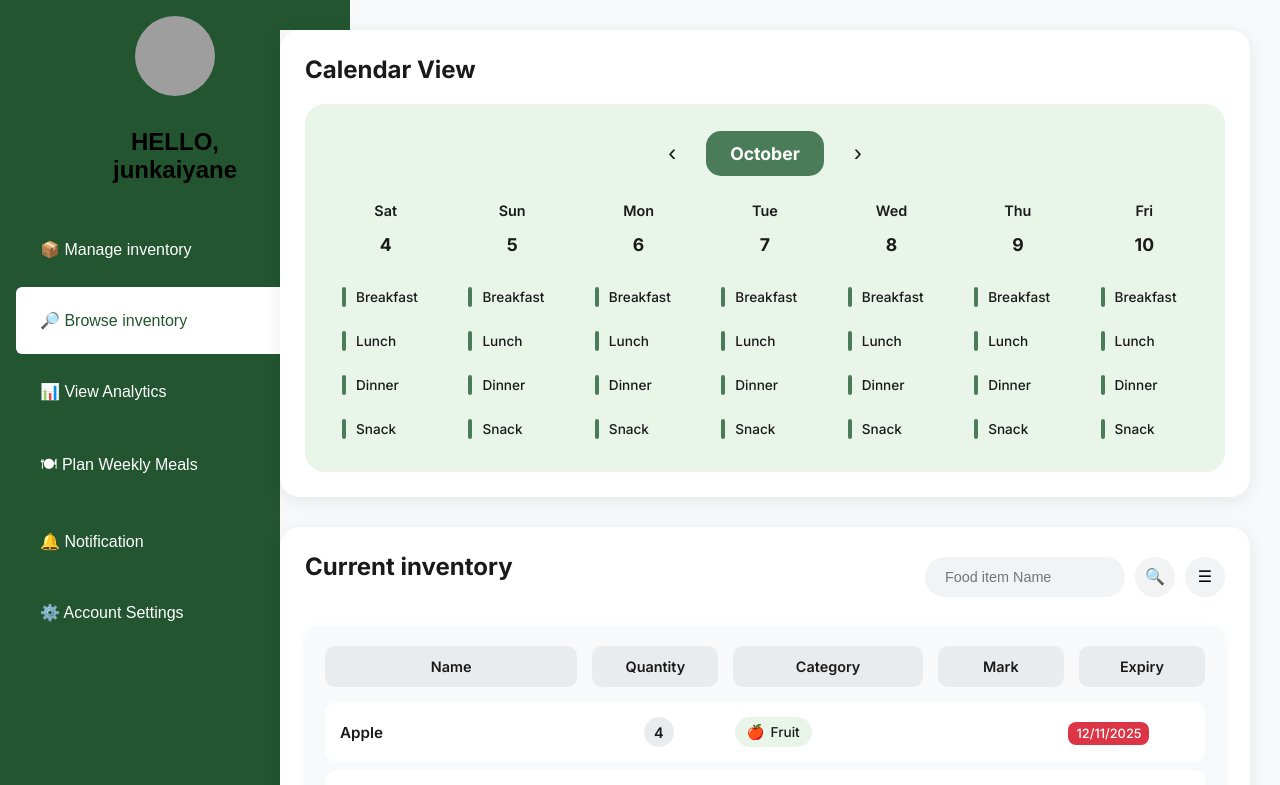
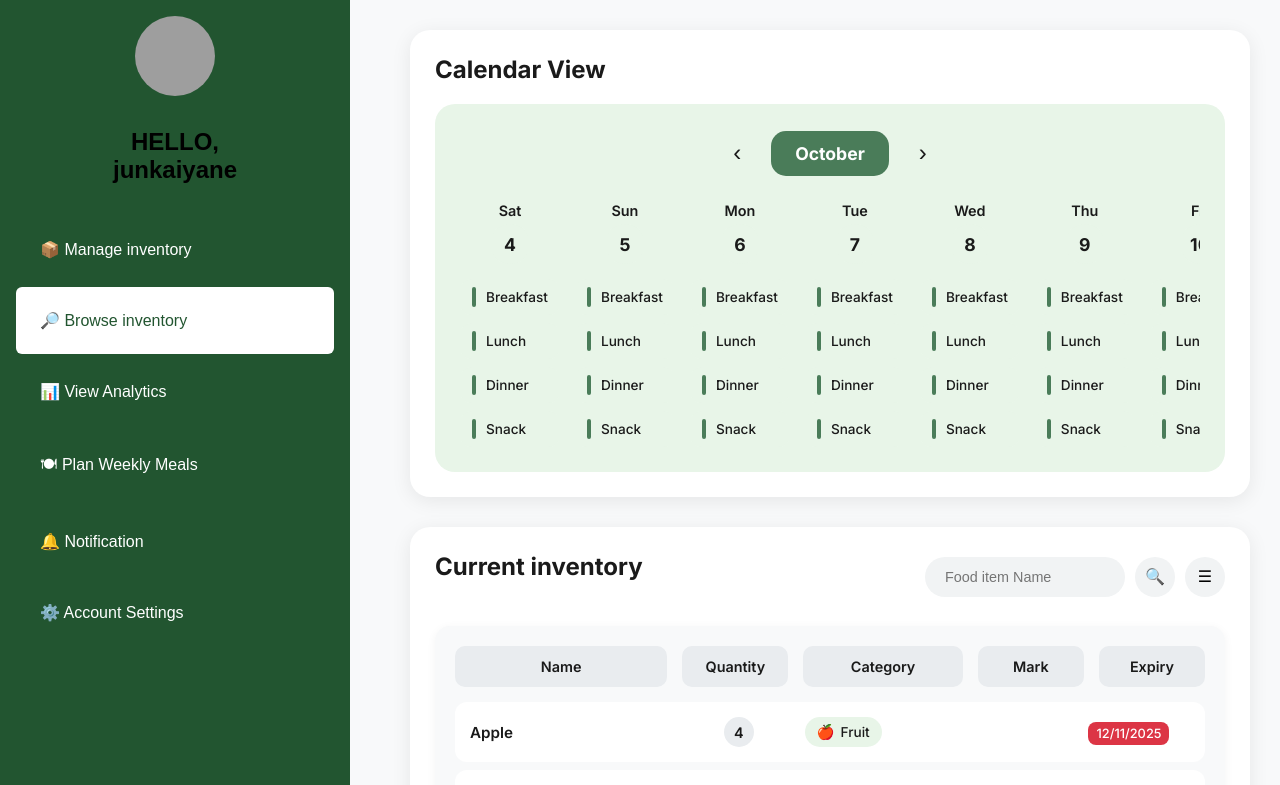
Before and after one commit to Jun20220703/bit216as, an Angular app: page /planWeeklyMeal in a window 1280 px wide. Shown: the top 785 px of the page. Built offline with nearby package versions, Linux system fonts and the light colour scheme; grey boxes are pictures that could not be loaded.

Commit message:
Update planWeeklyMeal.component.css

```diff
--- a/src/app/components/planWeeklyMeal/planWeeklyMeal.component.css
+++ b/src/app/components/planWeeklyMeal/planWeeklyMeal.component.css
@@ -14,7 +14,7 @@
 
 .main-content {
   flex: 1;
-  margin-left: 250px; /* Sidebar width */
+  margin-left: 380px; /* Sidebar width + extra space */
   padding: 30px;
   overflow-x: auto;
   min-height: 100vh;
```
